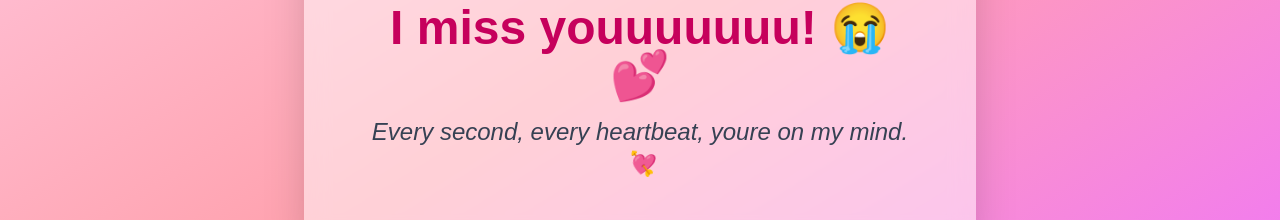
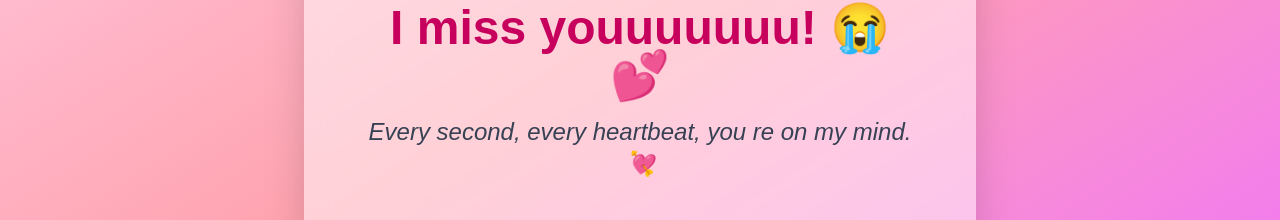
Before and after one commit to Feyded/my-love, a Next.js app: page / in a window 1280 px wide. Shown: the part 1158-1378 px from the top of the page. Built offline with nearby package versions, Linux system fonts and the light colour scheme.

Commit message:
fix: linting errors

```diff
--- a/src/app/components/miss-you-section.tsx
+++ b/src/app/components/miss-you-section.tsx
@@ -11,7 +11,7 @@ const LoveMessage = () => {
           I miss youuuuuuu! 😭💕
         </h2>
         <p className="text-xl md:text-2xl text-gray-700 italic mt-4">
-          Every second, every heartbeat, youre on my mind. 💘
+          Every second, every heartbeat, you re on my mind. 💘
         </p>
       </div>
     </section>
```
